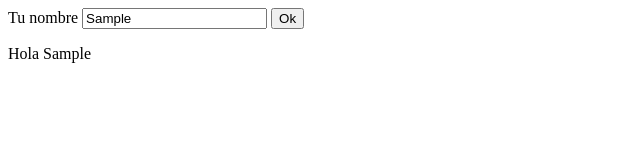
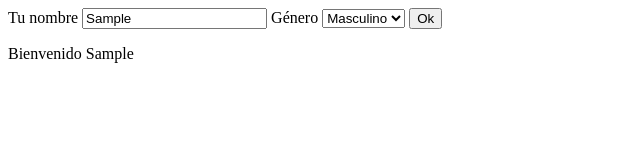
Before and after one commit to anthnyM/welcomingPage, a website built with Parcel: page index.html in a window 1280 px wide. Both pictures are taken after typing "Sample" into the empty fields and a click on the input "Ok". Shown: the whole page, without its empty margins (0-640 px from the left). Built offline with nearby package versions, Linux system fonts and the light colour scheme.

Commit message:
add gender requirement

```diff
--- a/index.html
+++ b/index.html
@@ -2,8 +2,13 @@
   <body>
     <form id="user-form">
       <label for="nombre">Tu nombre </label>
-      <input type="text", id="nombre"/>
-      <input type="submit", value="Ok", id="user-button"/>
+      <input type="text" id="nombre"/>
+      <label for="genero">Género</label>
+      <select name="genero" id="genero">
+        <option value="masculino">Masculino</option>
+        <option value="femenino">Femenino</option>
+      </select>
+      <input type="submit" value="Ok" id="user-button"/>
     </form>
     <div id="divNombre"></div>
     <script type="module" src="./src/presenter.js"></script>
--- a/src/presenter.js
+++ b/src/presenter.js
@@ -1,6 +1,7 @@
 import saludar from "./saludador";
 
 const nombre = document.querySelector("#nombre");
+const genero = document.querySelector("#genero")
 const form = document.querySelector("#user-form");
 const div = document.querySelector("#divNombre");
 
@@ -8,6 +9,7 @@ form.addEventListener("submit", (event) => {
   event.preventDefault();
 
   const nombreUsuario = nombre.value
+  const generoUsuario = genero.value
 
-  div.innerHTML = "<p>" + saludar(nombreUsuario) + "</p>";
+  div.innerHTML = "<p>" + saludar(nombreUsuario, generoUsuario) + "</p>";
 });
--- a/src/saludador.js
+++ b/src/saludador.js
@@ -1,5 +1,12 @@
-function saludar(nombre) {
-    return "Hola " + nombre
+function saludar(nombre, genero) {
+    let msg
+    if (genero == "masculino") {
+        msg = "Bienvenido "
+    }
+    else if (genero == "femenino") {
+        msg = "Bienvenida "
+    }
+    return msg + nombre
 }
 
 export default saludar
```
